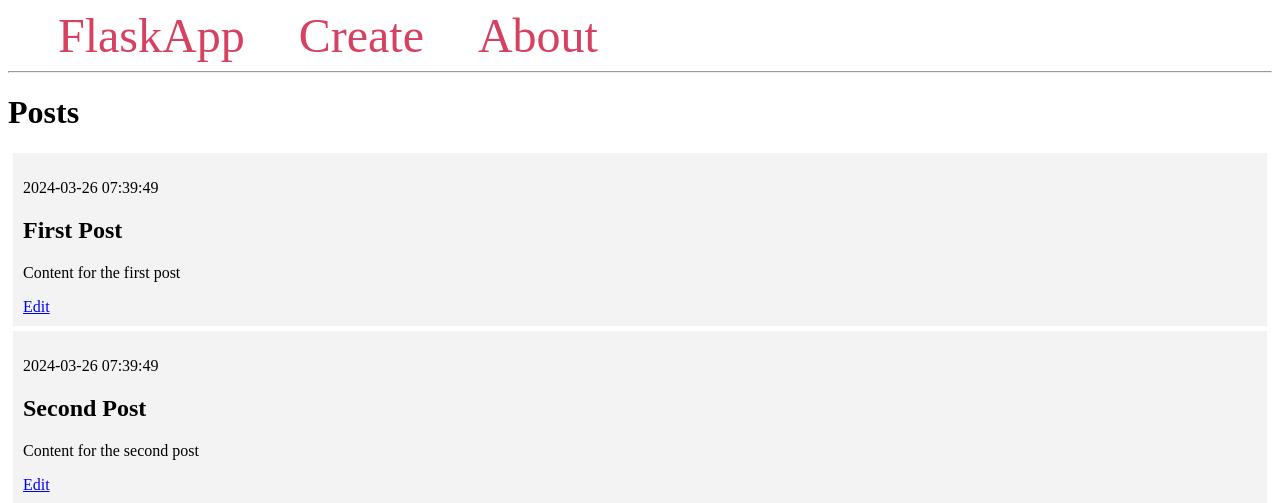
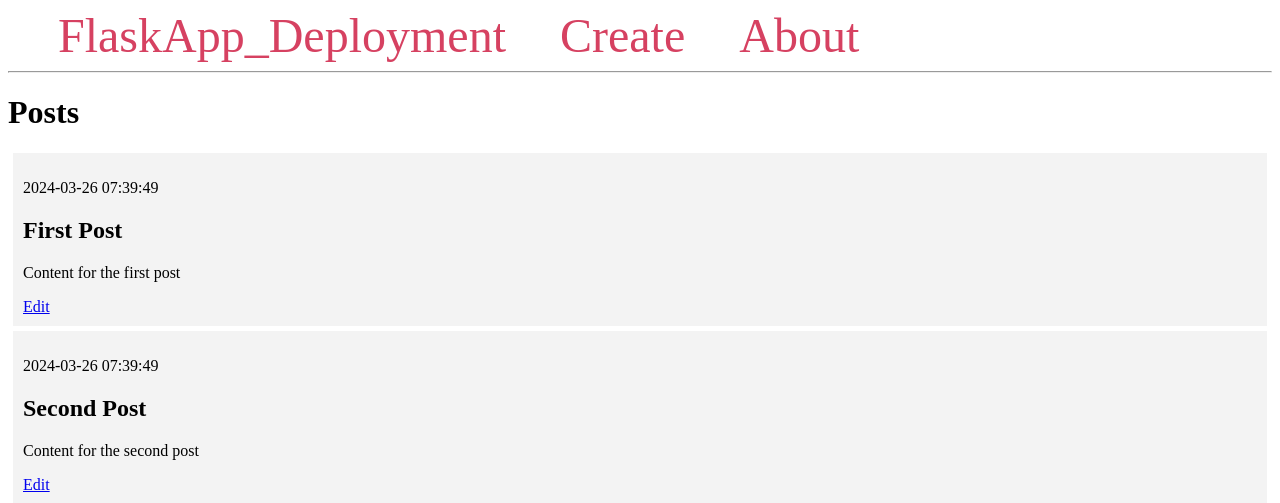
Before and after one commit to LilachAmar/flask-sql, a Flask app: page / in a window 1280 px wide. Shown: the top 503 px of the page. Run offline with Flask 3, Linux system fonts and the light colour scheme; data comes from the database, SQL or seed files in the repository.

Commit message:
Update base.html

```diff
--- a/templates/base.html
+++ b/templates/base.html
@@ -2,7 +2,7 @@
 <html lang="en">
 <head>
     <meta charset="UTF-8">
-    <title>{% block title %} {% endblock %}- FlaskApp_Deployment</title>
+    <title>{% block title %} {% endblock %}- FlaskApp</title>
     <link rel="shortcut icon" href="{{ url_for('static', filename='favicon.png') }}">
     <style>
         .post {
@@ -21,7 +21,7 @@
 </head>
 <body>
     <nav>
-        <a href="{{ url_for('index') }}">FlaskApp</a>
+        <a href="{{ url_for('index') }}">FlaskApp_Deployment</a>
         <a href="{{ url_for('create') }}">Create</a>
         <a href="#">About</a>
     </nav>
```
